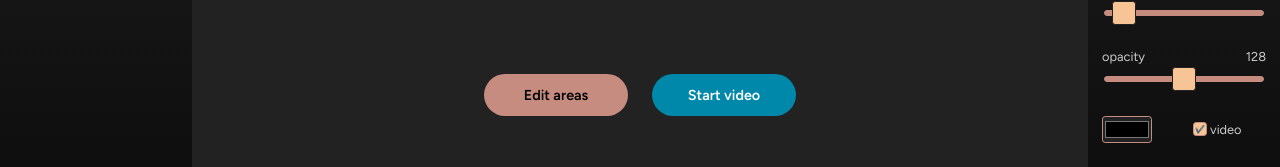
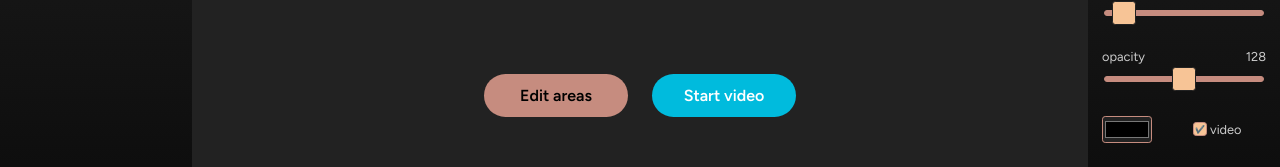
Before and after one commit to cincplug/lukonica, a React (Create React App) app: page / in a window 1280 px wide. Shown: the part 305-472 px from the top of the page. Built offline with nearby package versions, Linux system fonts and the light colour scheme; no server answers.

Commit message:
Improve button styles

```diff
--- a/src/styles.scss
+++ b/src/styles.scss
@@ -6,8 +6,8 @@
   --color-black-light: #222;
   --color-grey: #747474;
   --color-silver: #ccc;
-  --color-blue-light: #2df;
-  --color-blue: #08a;
+  --color-blue-light: #0bd;
+  --color-blue: #068;
   --color-skin: #c68c7f;
   --color-skin-light: #f7c496;
   --color-yellow: #ec2;
@@ -68,12 +68,13 @@ button {
   &.splash-button {
     width: 9rem;
     margin: 0 var(--gap);
+    font-size: 1rem;
   }
   &.video-button {
-    background: var(--color-blue);
+    background: var(--color-blue-light);
     color: var(--color-white);
     &:hover {
-      background: var(--color-blue-light);
+      background: var(--color-blue);
     }
     &.pause-button {
       position: fixed;
```
